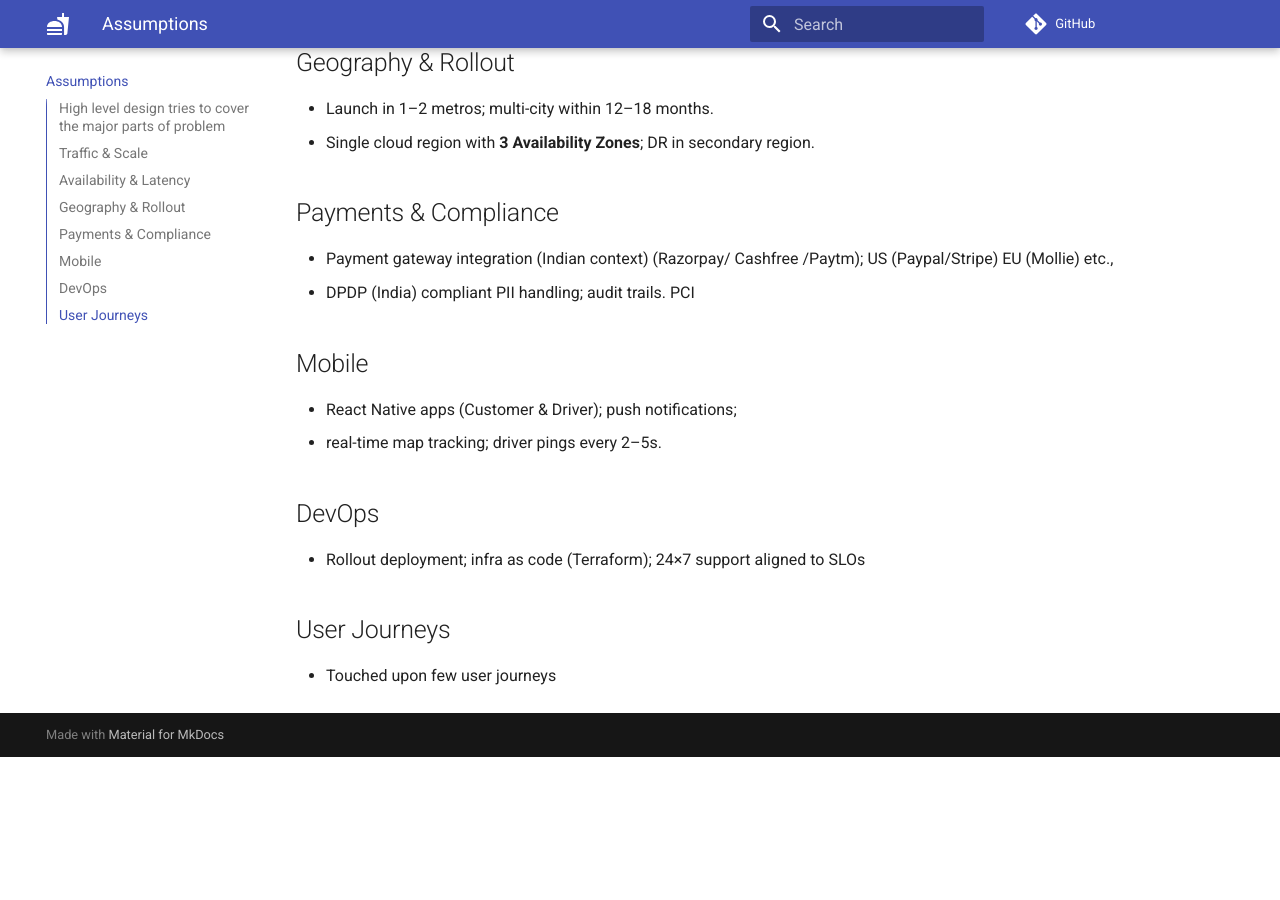
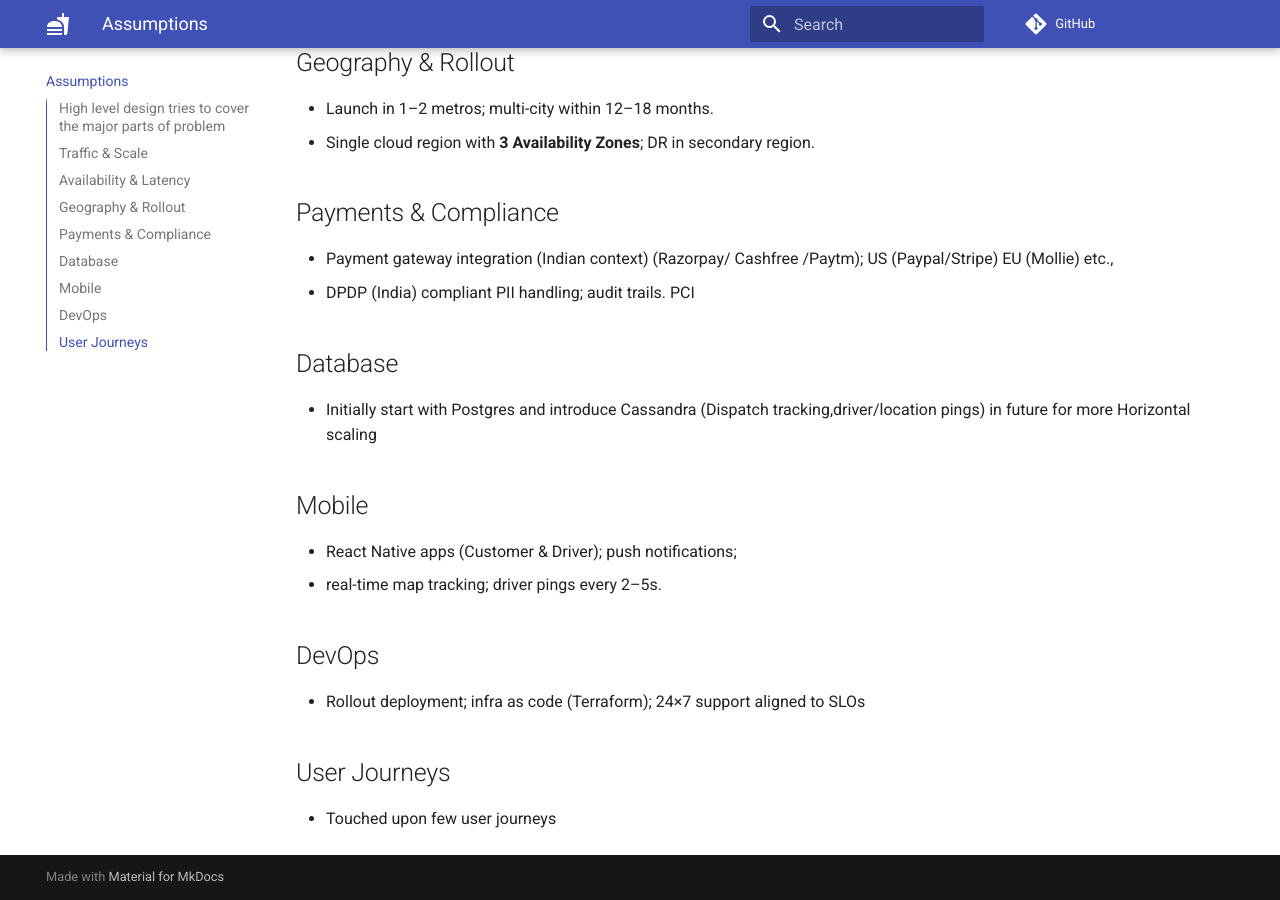
Before and after one commit to aumashankar/food-delivery-system, an MkDocs documentation site: the page built from docs/01-assumptions.md, in a window 1280 px wide and 900 px high, scrolled down 625 px. Built offline with MkDocs 1.6.1 and Material for MkDocs 9.7.7, drawn with Linux system fonts in a browser that asks for light colours; comment, search, counter and statistics services are not loaded; before the commit the page ends 1382 px from its top, so only the background shows below that.

Commit message:
Assumptions - update for data store strategy

```diff
--- a/docs/01-assumptions.md
+++ b/docs/01-assumptions.md
@@ -20,6 +20,9 @@
 - Payment gateway integration (Indian context) (Razorpay/ Cashfree /Paytm); US (Paypal/Stripe) EU (Mollie) etc.,
 - DPDP (India) compliant PII handling; audit trails. PCI
 
+## Database
+- Initially start with Postgres and introduce Cassandra (Dispatch tracking,driver/location pings) in future for more Horizontal scaling
+
 ## Mobile
 - React Native apps (Customer & Driver); push notifications;
 - real-time map tracking; driver pings every 2–5s.
```
